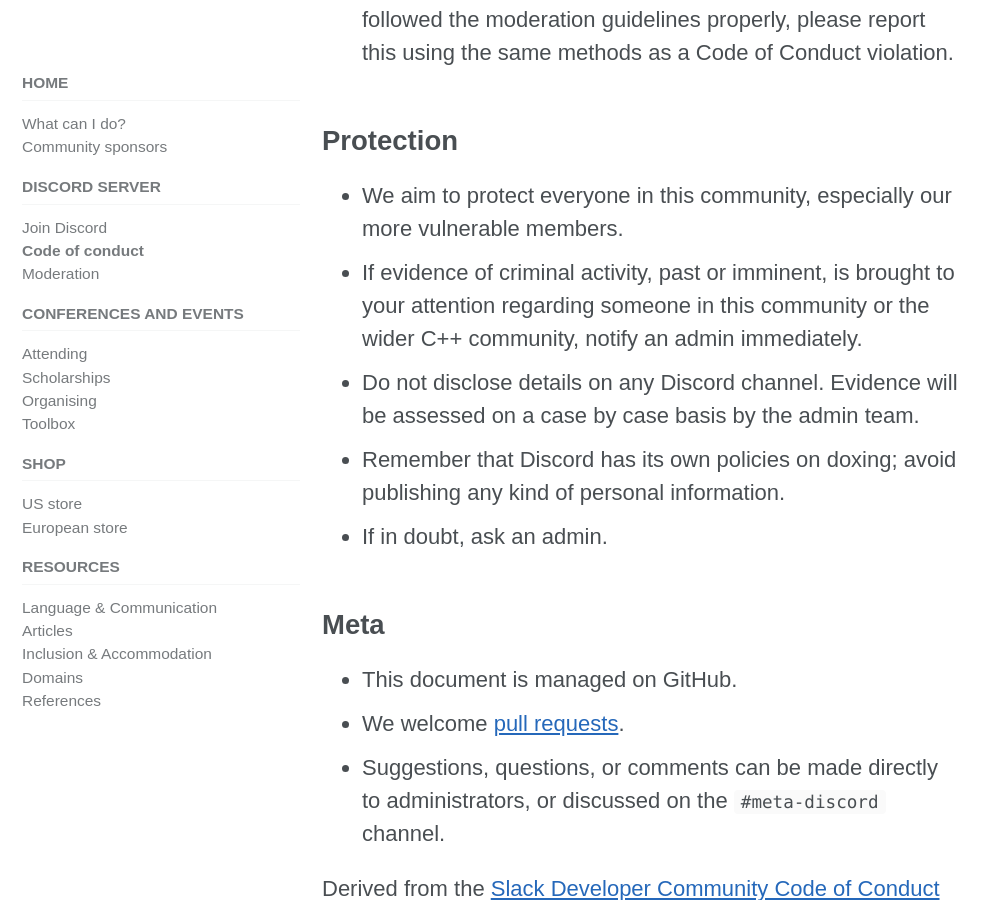
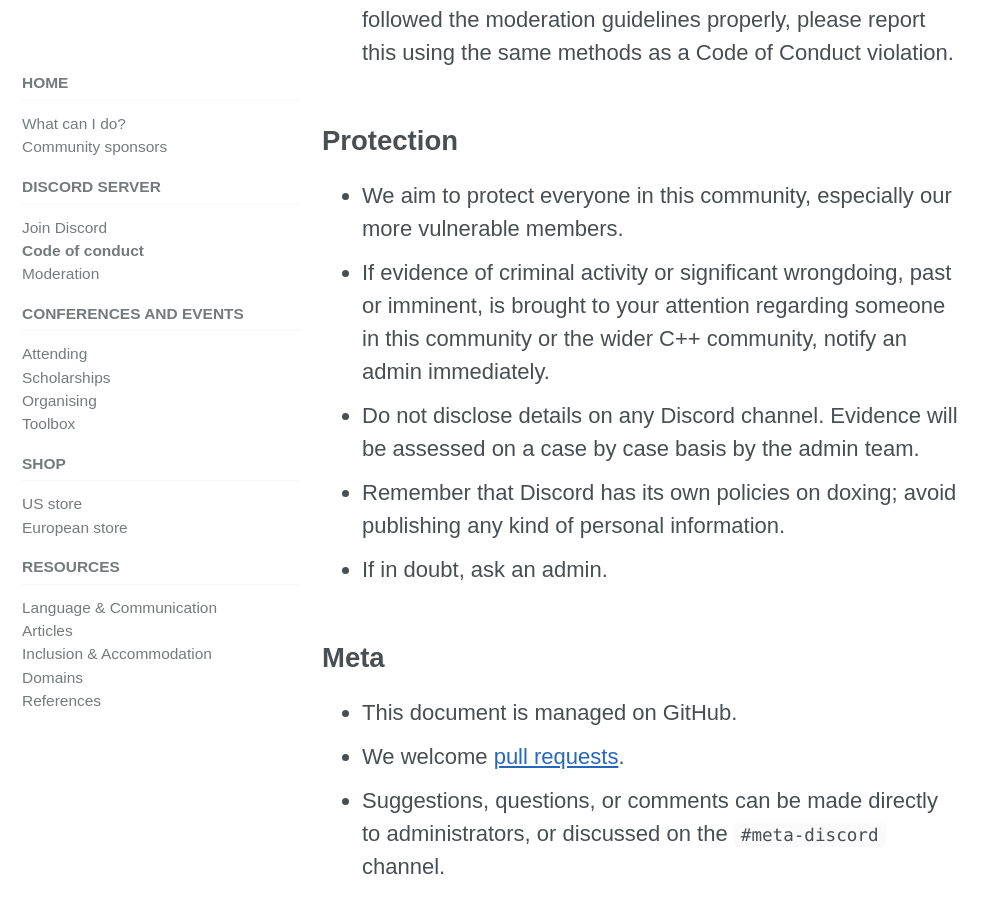
Before and after one commit to include-cpp/include-cpp.github.io, a Jekyll site: the page built from code-of-conduct.md, in a window 1280 px wide and 900 px high, scrolled down 2682 px. Shown: the whole window, without its empty margins (0-998 px from the left). Built offline with Jekyll 4.4.1, drawn with Linux system fonts in a browser that asks for light colours; cached includes are drawn as plain includes; nearby versions of some CDN libraries.

Commit message:
Update code-of-conduct.md
Protection clause update

```diff
--- a/code-of-conduct.md
+++ b/code-of-conduct.md
@@ -50,7 +50,7 @@ Protection
 ----------
 
 - We aim to protect everyone in this community, especially our more vulnerable members.
-- If evidence of criminal activity, past or imminent, is brought to your attention regarding someone in this community or the wider C++ community, notify an admin immediately.
+- If evidence of criminal activity or significant wrongdoing, past or imminent, is brought to your attention regarding someone in this community or the wider C++ community, notify an admin immediately.
 - Do not disclose details on any Discord channel. Evidence will be assessed on a case by case basis by the admin team.
 - Remember that Discord has its own policies on doxing; avoid publishing any kind of personal information.
 - If in doubt, ask an admin.
```
